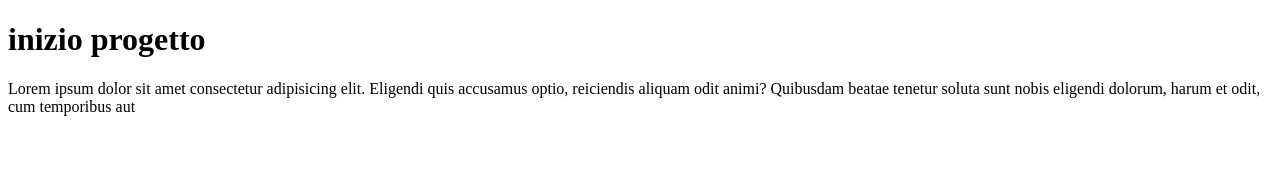
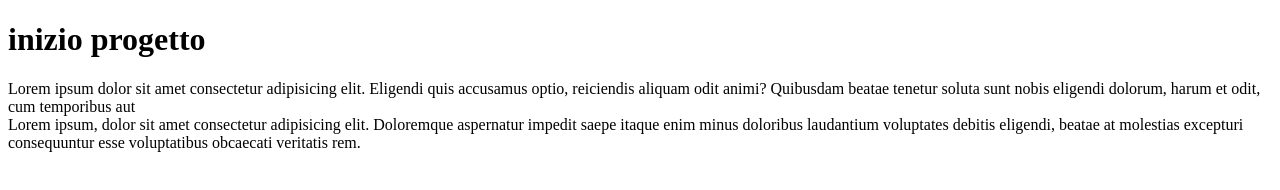
Before and after one commit to alessiopalmieri001/htmlcss-hello, a plain HTML site: page index.html in a window 1280 px wide. Drawn offline with Linux system fonts and the light colour scheme.

Commit message:
aggiunta main

```diff
--- a/index.html
+++ b/index.html
@@ -12,6 +12,8 @@
             <header>
                 Lorem ipsum dolor sit amet consectetur adipisicing elit. Eligendi quis accusamus optio, reiciendis aliquam odit animi? Quibusdam beatae tenetur soluta sunt nobis eligendi dolorum, harum et odit, cum temporibus aut
             </header>
-
+            <main>
+                Lorem ipsum, dolor sit amet consectetur adipisicing elit. Doloremque aspernatur impedit saepe itaque enim minus doloribus laudantium voluptates debitis eligendi, beatae at molestias excepturi consequuntur esse voluptatibus obcaecati veritatis rem.
+            </main>
     </body>
 </html>
```
